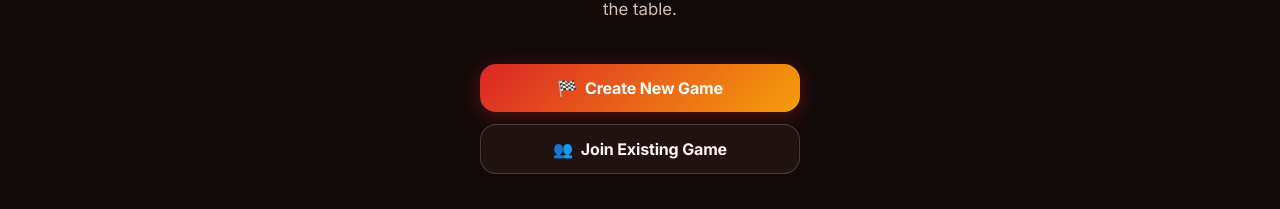
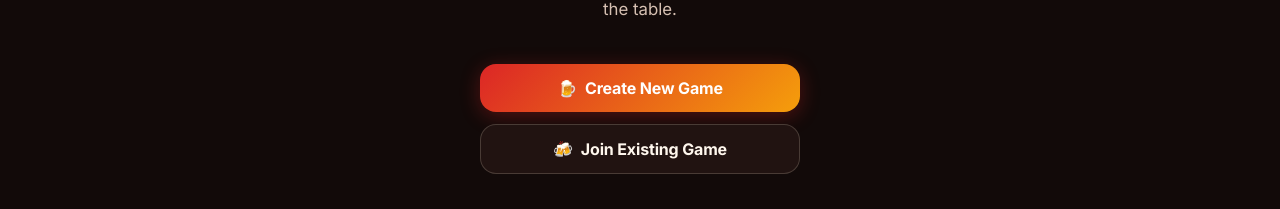
Before and after one commit to richvigorito/flip-cup, a Svelte app in the folder ui/: page / in a window 1280 px wide. Shown: the part 503-712 px from the top of the page. Built offline with nearby package versions, Linux system fonts and the light colour scheme; no server answers.

Commit message:
Update welcome CTA icons
Use beer-themed emojis for the homepage actions so create and join read more like the flip cup drinking game.

Co-authored-by: Copilot <223556219+Copilot@users.noreply.github.com>

```diff
--- a/ui/src/components/Welcome.svelte
+++ b/ui/src/components/Welcome.svelte
@@ -21,11 +21,11 @@
 
     <div class="hero-actions">
       <button class="btn btn-primary" on:click={startNewGame}>
-        <span>🏁</span>
+        <span>🍺</span>
         Create New Game
       </button>
       <button class="btn btn-secondary" on:click={joinExistingGame}>
-        <span>👥</span>
+        <span>🍻</span>
         Join Existing Game
       </button>
     </div>
```
